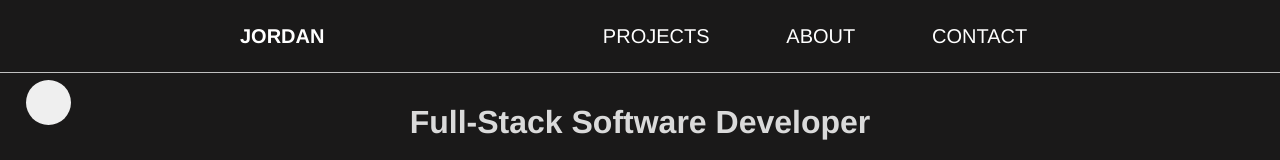
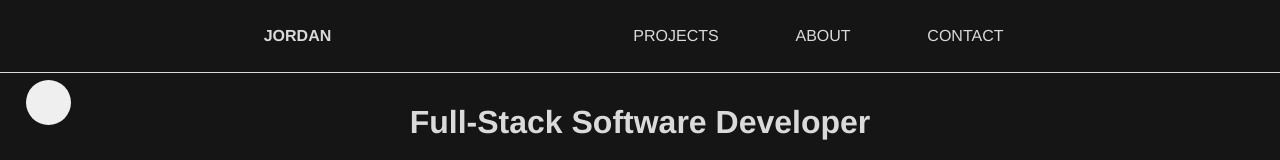
Before and after one commit to JordanDickersonRev/My_PortfolioSite, a React (Create React App) app: page / in a window 1280 px wide. Shown: the top 160 px of the page. Built offline with nearby package versions, Linux system fonts and the light colour scheme; grey boxes are pictures that could not be loaded.

Commit message:
light/dark mode complete

```diff
--- a/src/index.css
+++ b/src/index.css
@@ -17,16 +17,16 @@ code {
 
 body.light {
   /*font colors primary, secondary, and header*/
-  --pFC: #000000;
+  --pFC: #151515;
   /*--sFC: #ffffff;*/
-  --hFC: #ffffff;
+  --hFC: #dadada;
 
   /*background colors primary and secondary*/
-  --pBC: #c0c0c0;
+  --pBC: #dadada;
   --sBC: #151515;
 
   /*border colors for about and header*/
-  --aBC: #c0c0c0;
+  --aBC: #dadada;
   --hBC: #24344d;
 
   /*theme color*/
@@ -38,15 +38,15 @@ body.light {
 body.dark {
   --pFC: #dadada;
   /*--sFC: #ffffff;*/
-  --hFC: #ffffff;
+  --hFC: #dadada;
 
-  --pBC: #1a1919;
-  --sBC: #1a1919;
+  --pBC: #151515;
+  --sBC: #151515;
 
-  --aBC: #c0c0c0;
-  --hBC: #c0c0c0;
+  --aBC: #dadada;
+  --hBC: #dadada;
 
-  --tC: #1a1919;
+  --tC: #151515;
 
   --hC: #b78428;
 }
--- a/src/pages/contact/contact.css
+++ b/src/pages/contact/contact.css
@@ -7,8 +7,6 @@
   }
 
   .contact h2{margin: 5vh 0vw;}
-
-  .contact p {line-height: 3.5vh;}
 
   .contact form{
     display: grid;
@@ -25,7 +23,7 @@
 
   .contact button{
     padding: 1vh 0vw;
-    font-size: 2vh;
+    font-size: 1.5vh;
     width: 60vw;
     border: 0.3vh solid var(--pFC);
     background:var(--pBC);
@@ -38,7 +36,7 @@
   .contact-item3, .contact-item4 {
     text-align: left;
     padding: 1.5vh 1.5vw;
-    font-size: 2vh;
+    font-size: 1.5vh;
     border: 0.3vh solid var(--pFC);
     background:var(--pBC);
     color: var(--pFC);
@@ -55,7 +53,7 @@
   }
 
   #error {
-    font-size: 2.5vh;
+    font-size: 1.5vh;
     color:var(--hFC);
     margin: 3vh 0vw;
     font-weight: bold;
--- a/src/pages/header/header.css
+++ b/src/pages/header/header.css
@@ -13,7 +13,7 @@
 
 .logo {
     font-weight: bold;
-    font-size: 2.5vh;
+    font-size: 2vh;
     padding: 3vh 2vw;
     color: var(--hFC);
     cursor: pointer;
@@ -31,7 +31,7 @@
     width: 100vw;
     padding: 3vh 0vw;
     padding-left: 8vw;
-    font-size: 2.5vh;
+    font-size: 2vh;
     color: var(--hFC);
     background: var(--tC);
     cursor: pointer;
@@ -70,7 +70,7 @@
       padding-right: 3vw
     }
 
-    .link:hover{
+    .logo:hover,.link:hover{
       opacity: 70%;
       color: var(--aBC);
     }
--- a/src/pages/projectpage/projectpage.css
+++ b/src/pages/projectpage/projectpage.css
@@ -49,7 +49,6 @@
     .projectPage {padding: 1vh 15vw 4vh;}
     .projectPage button:hover {
       box-shadow:  10px 10px var(--hC);
-      border: 0.4vh solid var(-tC);
+      border: 0.4vh solid var(-hC);
     }
-
   }
```
